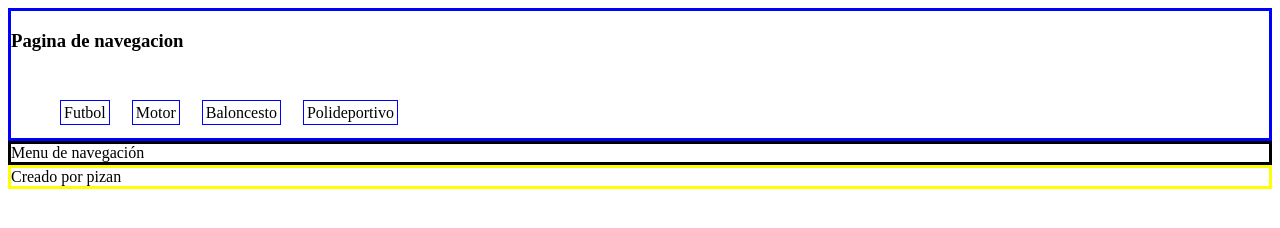
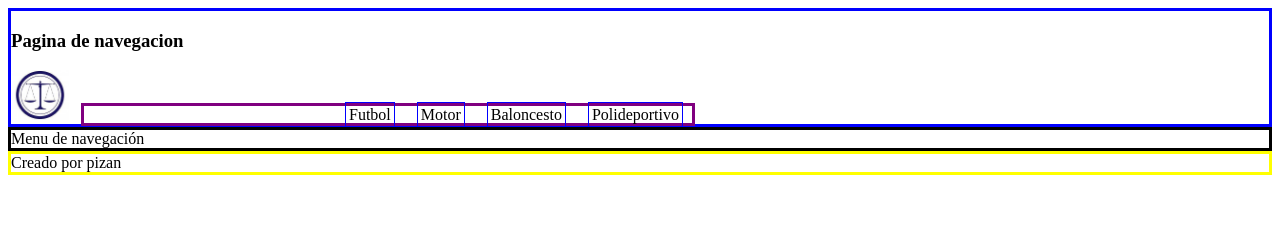
Before and after one commit to izanlopez32/1EVAL_HTMLYCSS_APPWEB_izanlopez32, a plain HTML site: page secciones/index.html in a window 1280 px wide. Drawn offline with Linux system fonts and the light colour scheme.

Commit message:
pseudomomento

```diff
--- /dev/null
+++ b/pseudoclasesypseudoelementos/codeswing.json
@@ -0,0 +1,4 @@
+{
+  "scripts": [],
+  "styles": []
+}
--- a/secciones/index.html
+++ b/secciones/index.html
@@ -1,5 +1,6 @@
 <!DOCTYPE html>
 <html lang="en">
+
 <head>
   <meta charset="UTF-8">
   <meta http-equiv="X-UA-Compatible" content="IE=edge">
@@ -7,19 +8,24 @@
   <title>Document</title>
   <link rel="stylesheet" href="style.css">
 </head>
+
 <body>
   <header>
     <h3>Pagina de navegacion</h3>
-    <img src="" alt="">
+    <div class="logo"><img src="img/logo.jpeg" alt="logo" width="" height="50">
+      <div class="menu">
         <ul>
-        <li class="menu">Futbol</li>
+          <li class="menu"><a href=""></a>Futbol</li>
           <li class="menu">Motor</li>
           <li class="menu">Baloncesto</li>
           <li class="menu">Polideportivo</li>
         </ul>
+      </div>
+    </div>
   </header>
   <nav>Menu de navegación</nav>
   <main></main>
   <footer>Creado por pizan</footer>
 </body>
+
 </html>
--- a/secciones/style.css
+++ b/secciones/style.css
@@ -22,3 +22,17 @@ li.menu{
     margin: 9px;
     border: 1px blue solid;
 }
+
+div.menu{
+    list-style-type: none;
+    display: inline;
+    padding: 3px;
+    margin: 5px;
+}
+
+ul{
+    display: inline;
+    width: 20%;
+    border: 3px purple solid;
+    padding-left: 20%;
+}
```
Also changed, not shown: pseudoclasesypseudoelementos/index.html (added, +22 -0 lines), pseudoclasesypseudoelementos/style.css (added, +11 -0 lines), pseudoclasesypseudoelementos/script.js (added), secciones/img/buho.jpeg (added), secciones/img/logo.jpeg (added). Lines whose indentation alone changed are shown as unchanged.
